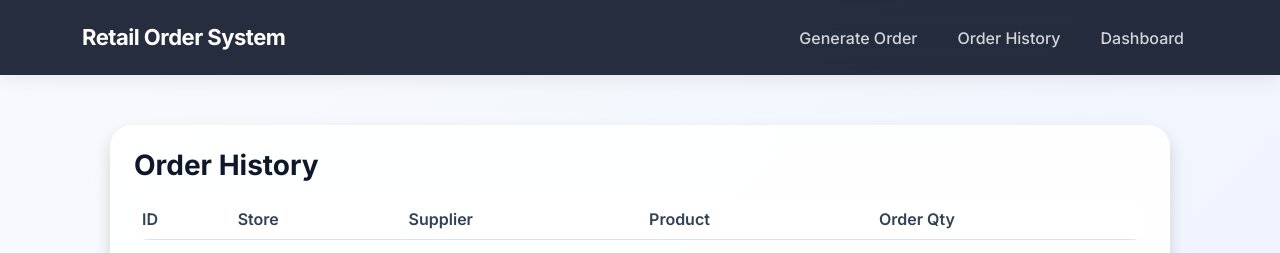
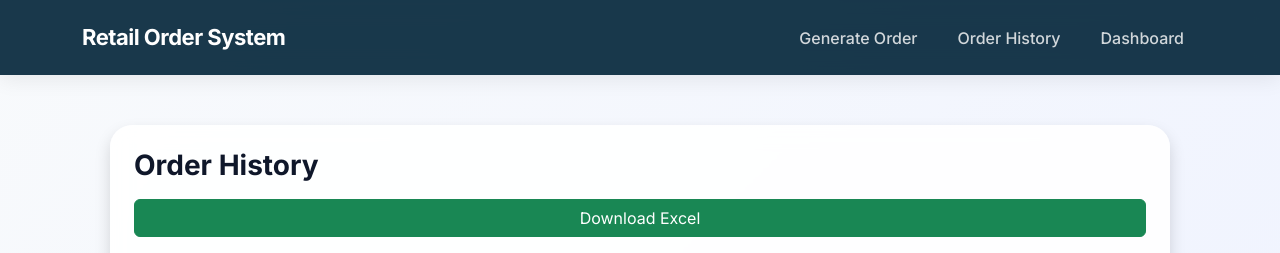
Before and after one commit to cheesydorito/retail-order-system-bachelor, a FastAPI app: page /ui/history in a window 1280 px wide. Shown: the top 253 px of the page. Run offline with FastAPI, Linux system fonts and the light colour scheme; data that the repository does not hold is empty.

Commit message:
Week 11 - Added order history Excel export feature

```diff
--- a/backend/main.py
+++ b/backend/main.py
@@ -127,3 +127,29 @@ async def generate_order(files: list[UploadFile] = File(...), db: Session = Depe
             "Content-Disposition": "attachment; filename=order_result.xlsx"
         }
     )
+
+@app.get("/export-history/")
+def export_history(db: Session = Depends(get_db)):
+
+    orders = get_order_history(db)
+
+    df = pd.DataFrame([
+        {
+            "ID": o.id,
+            "Store": o.store,
+            "Supplier": o.supplier,
+            "Product": o.product_code,
+            "Order Qty": o.order_qty
+        }
+        for o in orders
+    ])
+
+    excel_stream = dataframe_to_excel_stream(df)
+
+    return StreamingResponse(
+        excel_stream,
+        media_type="application/vnd.openxmlformats-officedocument.spreadsheetml.sheet",
+        headers={
+            "Content-Disposition": "attachment; filename=order_history.xlsx"
+        }
+    )
--- a/backend/templates/base.html
+++ b/backend/templates/base.html
@@ -21,7 +21,7 @@
 
         /* NAVBAR */
         .navbar {
-            background: rgba(15, 23, 42, 0.9) !important;
+            background: rgba(1, 35, 56, 0.9) !important;
             backdrop-filter: blur(12px);
             box-shadow: 0 4px 20px rgba(0,0,0,0.08);
             padding: 16px 0;
--- a/backend/templates/history.html
+++ b/backend/templates/history.html
@@ -5,6 +5,9 @@
 <div class="card shadow p-4">
   <h3 class="mb-3">Order History</h3>
 
+  <a href="/export-history/" class="btn btn-success mb-3">
+  Download Excel
+  </a>
   <table class="table table-striped">
     <thead>
       <tr>
```
